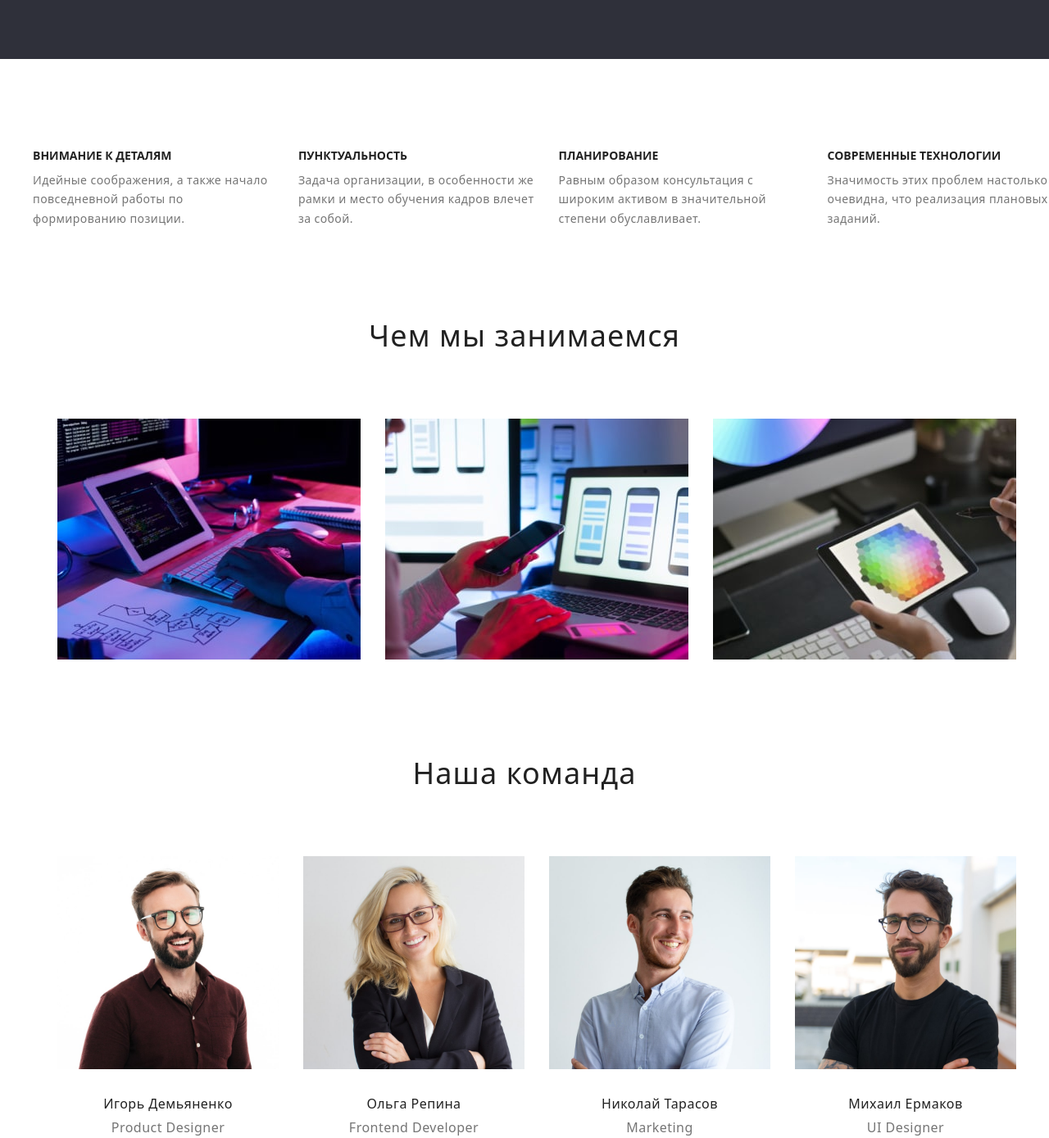
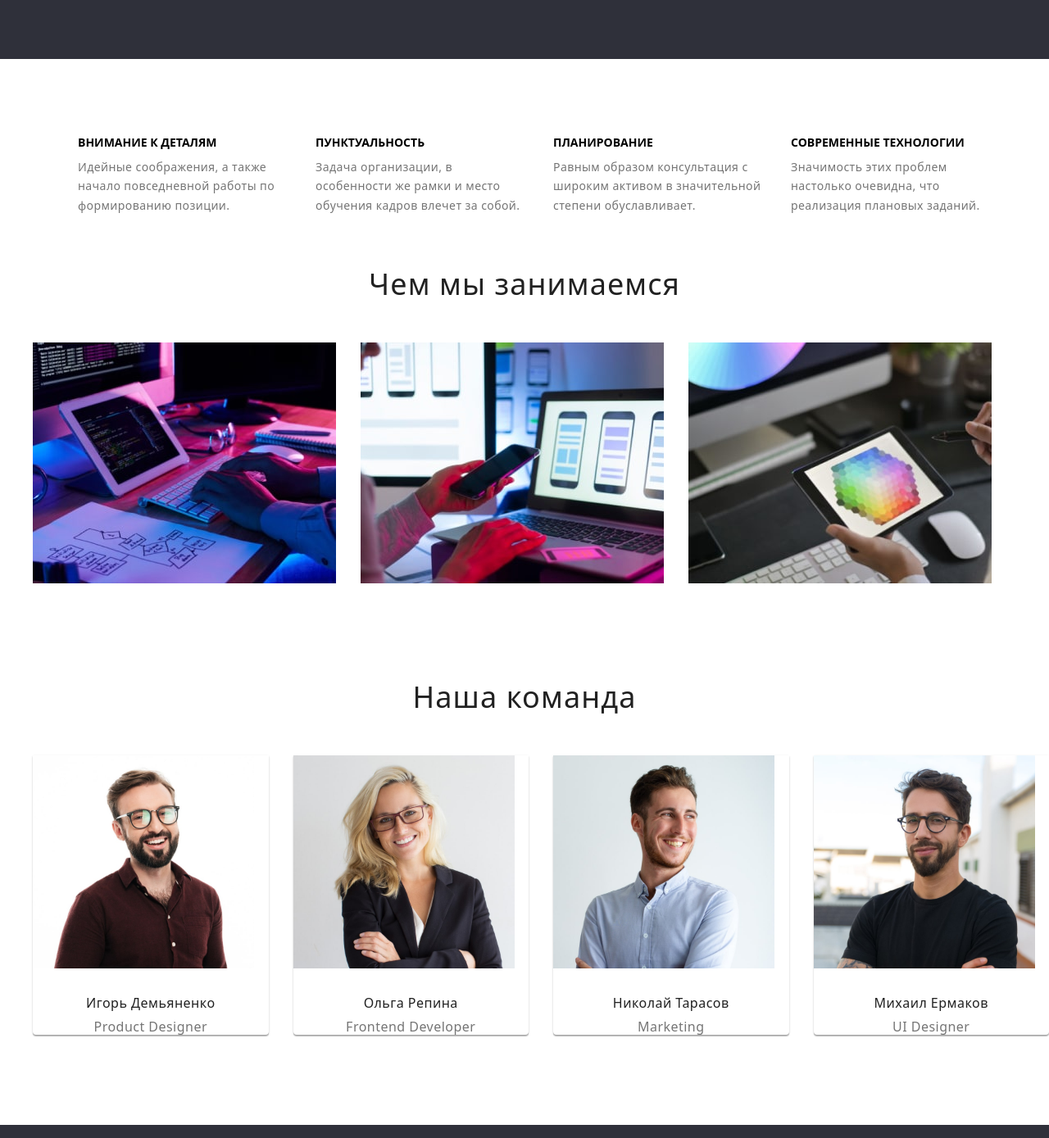
Before and after one commit to Evgen-Bushinskiy/goit-markup-hw-03, a plain HTML site: page index.html in a window 1280 px wide. Shown: the part 640-2029 px from the top of the page at 82% size. Drawn offline with nearby package versions, Linux system fonts and the light colour scheme.

Commit message:
Homework 3

```diff
--- a/css/styls.css
+++ b/css/styls.css
@@ -56,7 +56,7 @@ p {
     width: 1200px;
     padding-left: 15px;
     padding-right: 15px;
-    margin: 0;
+    margin: 0 auto;
 }
 
 /* общие классы */
@@ -68,6 +68,8 @@ p {
   font-size: 26px;
   line-height: 1.19;
   text-decoration: none;
+  margin-bottom: 20px;
+  display:block;
 }
 
 .logo span {
@@ -86,6 +88,9 @@ p {
   font-size: 26px;
   line-height: 1.19;
   text-decoration: none;
+  margin-bottom: 20px;
+  display:block;
+
 }
 
 .footer-logo span {
@@ -95,6 +100,7 @@ p {
   font-size: 26px;
   line-height: 1.19;
   text-decoration: none;
+
 }
 
 
@@ -110,15 +116,15 @@ p {
 /* Header */
 
 .header .container {
-    display: flex;
-    align-items: center;
+  display: flex;
+  align-items: center;
 }
 
 .nav-item .link {
   margin-left: 50px;
 }
 
-.list {
+.nav-list {
   display: flex;
   margin-left: auto;
 }
@@ -214,32 +220,40 @@ margin-left: 50px;
 
 /* main */
 
+.main {
+  padding-top: 94px;
+  padding-bottom: 47px;
+}
+
 .container-main {
 padding-top: 94px;
 padding-bottom: 94px;
+}
 
-display: flex;
-flex-wrap: wrap;
+.main-list {
+  display: flex;
+  align-items: center;
+  flex-wrap: wrap;
+  margin-left: -30px;
+  margin-top: -30px;
 }
 
 .main-item {
-  margin-right: 30px;
+  flex-basis: calc((100% - 120px) / 4);
+  margin-left: 30px;
+  margin-top: 30px;
 }
 
-.main-item:nth-child(4n) {
-  margin-right: 0;
+.main-heading {
+  font-size: 14px;
+  font-weight: 700;
+  line-height: 1.14;
+  text-transform: uppercase;
+  color:var(--main-text));
+  margin-bottom: 10px;
+
 }
 
-
-.main-heading {
-  font-weight: 700;
-  font-size: 14px;
-  line-height: 1.14;
-  letter-spa.cing: 0.03em;
-  text-transform: uppercase;
-  color: var(--main-text);
-margin-bottom: 10px;
-}
 
 /* Work */
 
@@ -251,8 +265,7 @@ margin-bottom: 10px;
   flex-wrap: wrap;
  }
 
-
-.work-title {
+ .work-title {
 font-weight: 500;
 font-size: 36px;
 line-height: 42px;
@@ -262,6 +275,12 @@ color:var(--main-text);
 margin-bottom: 50px;
 }
 
+.work-list {
+  display: flex;
+  flex-wrap: wrap;
+  margin-left: -30px;
+  margin-top: -30px;
+}
 
 .work-item {
   font-weight: 700;
@@ -285,7 +304,6 @@ margin-bottom: 50px;
 
 }
 
-
 .team-title {
   font-weight: 500;
   font-size: 36px;
@@ -294,14 +312,23 @@ margin-bottom: 50px;
   letter-spacing: 0.03em;
   color:var(--main-text);
   margin-bottom: 50px;
-
-
 }
 
+.team-list {
+  display: flex;
+  flex-wrap: wrap;
+  margin-left: -30px;
+  margin-top: -30px;
+}
 
 .team-item {
+  flex-basis: calc((100% - 120px) / 4);
   margin-left: 30px;
   margin-top: 30px;
+  background-color:var(--White-color);
+  box-shadow: 0px 1px 3px rgba(0, 0, 0, 0.12), 0px 1px 1px rgba(0, 0, 0, 0.14),
+    0px 2px 1px rgba(0, 0, 0, 0.2);
+  border-radius: 0px 0px 4px 4px;
 }
 
 .team {
@@ -333,18 +360,21 @@ padding-top: 60px;
 padding-bottom: 60px;
 }
 
-
 .footer-logo {
+  color:var(--White-color);
+  font-family: Raleway;
+  font-weight: 700;
+  font-size: 26px;
+  line-height: 1.19;
+  text-decoration: none;
   margin-bottom: 20px;
-  display: block;
-  margin-top: 60px;
-  margin-bottom: 20px;
-
+  margin-left: 35px;
+  display:block;
 }
 
 .address {
   font-style: normal;
-
+  margin-top: 20px;
 }
 
 
--- a/index.html
+++ b/index.html
@@ -38,15 +38,19 @@
 
             <main>
                 <section>
+
                     <div class="container-hero">
                         <h1 class="hero-title">Эффективные решения<br>для вашего бизнеса</h1>
                         <button class="hero-button" type="button">Заказать услугу</button>
                     </div>
+
                 </section>
 
-                <section>
-                <div class="container-main">
-                    <ul class="main list">
+                <section class="main">
+
+                    <div class="container">
+
+                        <ul class="main-list list">
 
                         <li class="main-item">
                             <h3 class="main-heading">Внимание к деталям</h3>
@@ -76,11 +80,10 @@
 
                         <h2 class="work-title">Чем мы занимаемся</h2>
 
-                        <ul class="work-list list">
+                    <ul class="work-list list">
                         <li class="work-item"><img src="./images/img-min.jpg" width="370" alt="Руки с белым планшетом"></li>
                         <li class="work-item"><img src="./images/img1-min.jpg" width="370" alt="Телефон в руке"></li>
                         <li class="work-item"><img src="./images/img2-min.jpg" width="370" alt="Чёрный планшет в руках"></li>
-
                     </ul>
 
                 </div>
```
